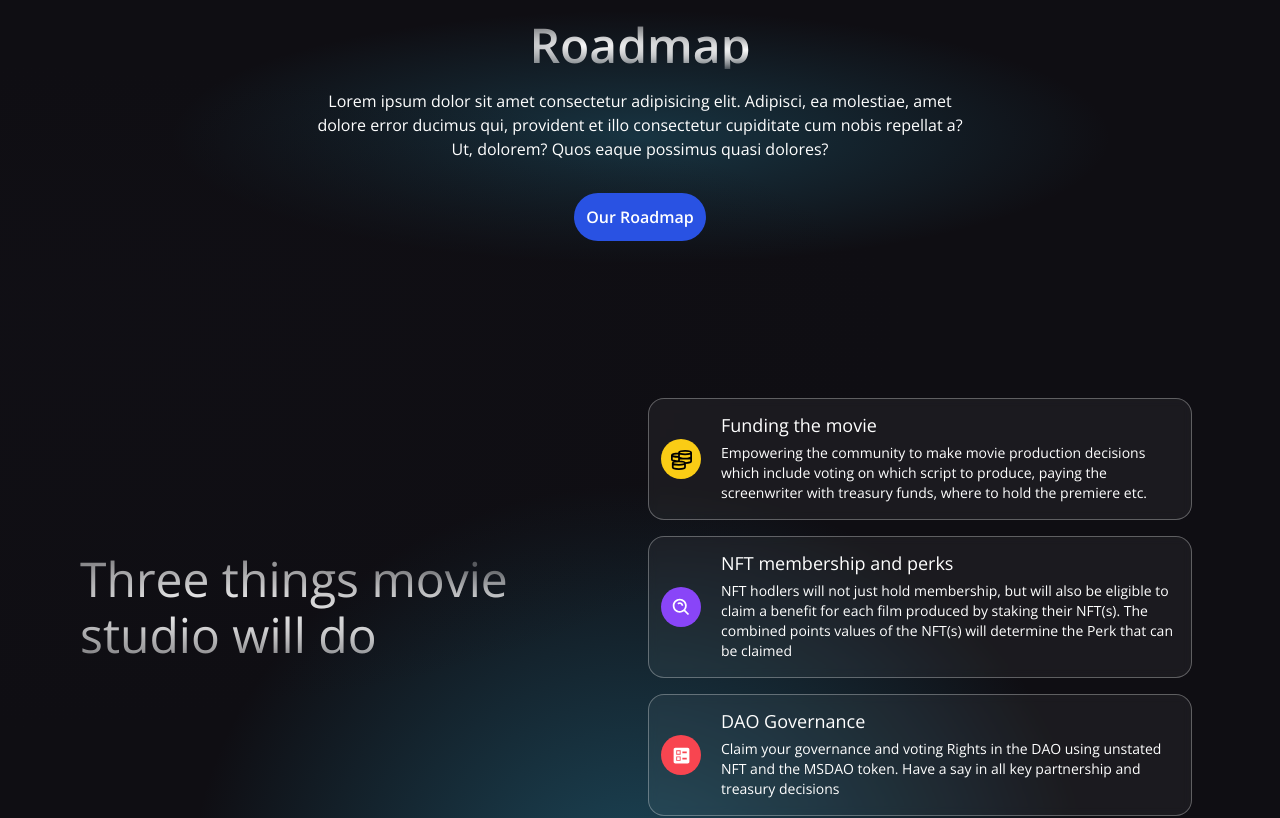
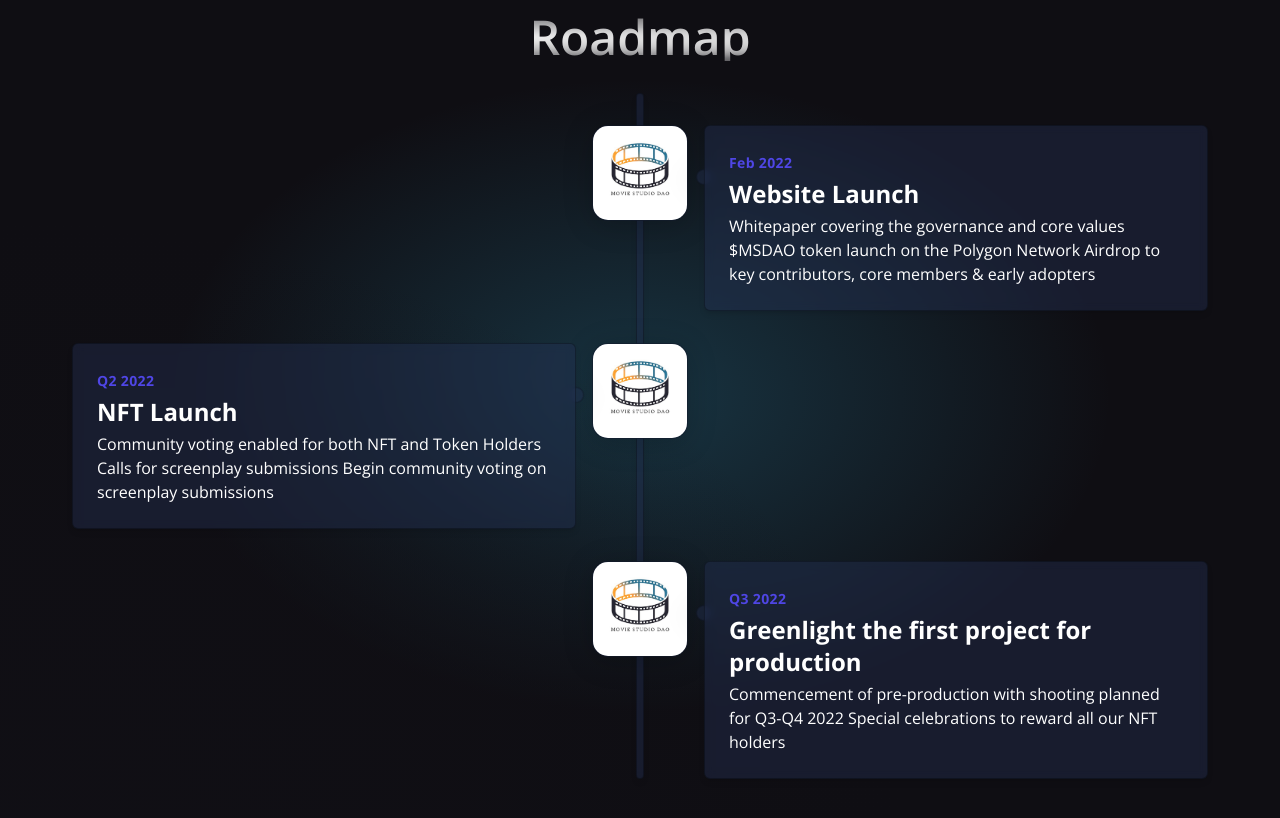
Before and after one commit to msdao/msdao, a React (Create React App) app in the folder site/: page / in a window 1280 px wide. Shown: the part 1180-1998 px from the top of the page. Built offline with nearby package versions, Linux system fonts and the light colour scheme.

Commit message:
add layout for roadmap

```diff
--- a/site/src/components/Roadmap.jsx
+++ b/site/src/components/Roadmap.jsx
@@ -1,8 +1,9 @@
 import React from 'react';
+import movieDaoImg from '../assets/images/IMG_0594.jpeg';
 
 const Roadmap = () => {
-	return (
-		<div className="flex w-full justify-center items-center 2xl:px-20 gradient-bg-roadmap">
+	{
+		/* <div className="flex w-full justify-center items-center 2xl:px-20 gradient-bg-roadmap">
 		<div
 			className="flex flex-col md:p-12 py-12 px-4 items-center justify-center w-7/12"
 			data-aos="zoom-out-left"
@@ -31,6 +32,72 @@ const Roadmap = () => {
 				</button>
 			</a>
 		</div>
+	</div> */
+	}
+	return (
+		// <!-- component -->
+		<div className="antialiased gradient-bg-roadmap text-white md:p-12 py-12 px-4">
+			<h3 className="text-white text-5xl text-center mb-8 font-semibold text-secondary-gradient">
+				Roadmap
+			</h3>
+			<div className="relative container mx-auto px-6 flex flex-col space-y-8">
+				<div className="absolute z-0 w-2 h-full blue-glassmorphism shadow-md inset-0 left-17 md:mx-auto md:right-0 md:left-0"></div>
+				<div className="relative z-10">
+					<img src={movieDaoImg} alt="" className="timeline-img" />
+					<div className="timeline-container">
+						<div className="timeline-pointer" aria-hidden="true"></div>
+						<div className="blue-glassmorphism p-6 rounded-md shadow-md">
+							<span className="font-bold text-indigo-600 text-sm tracking-wide">
+								Feb 2022
+							</span>
+							<h1 className="text-2xl font-bold pt-1">Website Launch</h1>
+							<p className="pt-1">
+								Whitepaper covering the governance and core values $MSDAO token
+								launch on the Polygon Network Airdrop to key contributors, core
+								members & early adopters
+							</p>
+						</div>
+					</div>
+				</div>
+				<div className="relative z-10">
+					<img src={movieDaoImg} alt="" className="timeline-img" />
+					<div className="timeline-container timeline-container-left">
+						<div
+							className="timeline-pointer timeline-pointer-left"
+							aria-hidden="true"
+						></div>
+						<div className="blue-glassmorphism p-6 rounded-md shadow-md">
+							<span className="font-bold text-indigo-600 text-sm tracking-wide">
+								Q2 2022
+							</span>
+							<h1 className="text-2xl font-bold pt-1">NFT Launch </h1>
+							<p className="pt-1">
+								Community voting enabled for both NFT and Token Holders Calls
+								for screenplay submissions Begin community voting on screenplay
+								submissions
+							</p>
+						</div>
+					</div>
+				</div>
+				<div className="relative z-10">
+					<img src={movieDaoImg} alt="" className="timeline-img" />
+					<div className="timeline-container">
+						<div className="timeline-pointer" aria-hidden="true"></div>
+						<div className="blue-glassmorphism p-6 rounded-md shadow-md">
+							<span className="font-bold text-indigo-600 text-sm tracking-wide">
+								Q3 2022
+							</span>
+							<h1 className="text-2xl font-bold pt-1">
+								Greenlight the first project for production
+							</h1>
+							<p className="pt-1">
+								Commencement of pre-production with shooting planned for Q3-Q4
+								2022 Special celebrations to reward all our NFT holders
+							</p>
+						</div>
+					</div>
+				</div>
+			</div>
 		</div>
 	);
 };
--- a/site/src/index.css
+++ b/site/src/index.css
@@ -165,3 +165,21 @@ body {
 @tailwind base;
 @tailwind components;
 @tailwind utilities;
+
+@layer components {
+	.timeline-img {
+		@apply h-24 w-24 object-cover shadow-md border-4 blue-glassmorphism  rounded-full xs:absolute md:mx-auto md:left-0 md:right-0;
+	}
+	.timeline-container {
+		@apply relative pt-2 xs:pl-28 xs:pt-0 md:w-1/2 md:ml-auto md:pl-16;
+	}
+	.timeline-container-left {
+		@apply md:ml-0 md:mr-auto md:pl-0 md:pr-16;
+	}
+	.timeline-pointer {
+		@apply absolute inset-0 left-10 h-4 w-4 transform rotate-45 blue-glassmorphism xs:top-11 xs:left-26 md:left-14;
+	}
+	.timeline-pointer-left {
+		@apply md:left-auto md:right-14;
+	}
+}
--- a/site/tailwind.config.js
+++ b/site/tailwind.config.js
@@ -6,6 +6,14 @@ module.exports = {
 		fontFamily: {
 			display: ['Open Sans', 'sans-serif'],
 			body: ['Open Sans', 'sans-serif'],
+		},
+		screens: {
+			xs: '480px',
+			sm: '640px',
+			md: '768px',
+			lg: '1024px',
+			xl: '1280px',
+			'2xl': '1536px',
 		},
 		extend: {
 			fontFamily: {
@@ -30,6 +38,10 @@ module.exports = {
 			animation: {
 				'slide-in': 'slide-in 0.5s ease-out',
 			},
+			inset: {
+				17: '68px',
+				26: '104px',
+			},
 		},
 	},
 	variants: {
```
Also changed, not shown: site/src/assets/images/Screen-Shot-2021-10-05-at-9.webp (deleted). Lines whose indentation alone changed are shown as unchanged.
